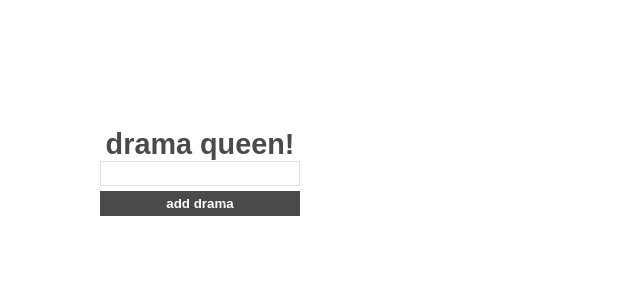
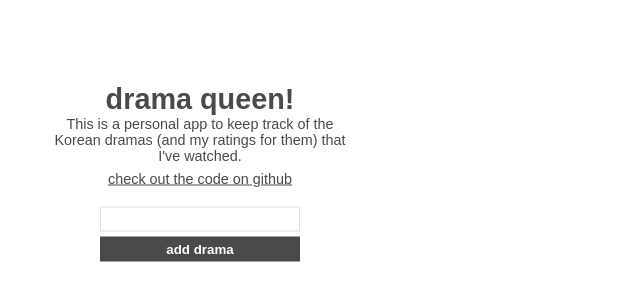
Before and after one commit to heatherpark/dramaqueen, a React app: page / in a window 1280 px wide. Shown: the part 228-528 px from the top of the page, without its empty margins (0-640 px from the left). Built offline with nearby package versions, Linux system fonts and the light colour scheme; no server answers; the HTML template or start-up script is replaced by a standard one.

Commit message:
Update header

```diff
--- a/src/components/Header.jsx
+++ b/src/components/Header.jsx
@@ -2,9 +2,11 @@ import React from 'react';
 
 const Header = () => {
   return (
-    <div className="add-show-container">
+    <header>
       <h1>drama queen!</h1>
-    </div>
+      <p className="description"> This is a personal app to keep track of the Korean dramas (and my ratings for them) that I've watched.</p>
+      <p><a href="https://github.com/heatherpark/dramaqueen" target="_blank">check out the code on github</a></p>
+    </header>
   )
 }
 
--- a/src/style.css
+++ b/src/style.css
@@ -54,12 +54,25 @@ h2 {
 }
 
 /* ------------------------------------------------- */
-/* TITLE BAR / ADD SHOW FORM */
+/* HEADER */
 /* ------------------------------------------------- */
 
-.add-show-content h1 {
-  margin-bottom: 10px;
+header {
+  width: 90%;
+  margin: 0 auto 20px auto;
 }
+
+header .description {
+  margin: 0 0 7px 0;
+}
+
+header a {
+  text-decoration: underline;
+}
+
+/* ------------------------------------------------- */
+/* ADD SHOW FORM */
+/* ------------------------------------------------- */
 
 .add-show-container input[type="text"] {
   height: 25px;
```
Also changed, not shown: 2 other files (tests, documents, lock files or other folders).
